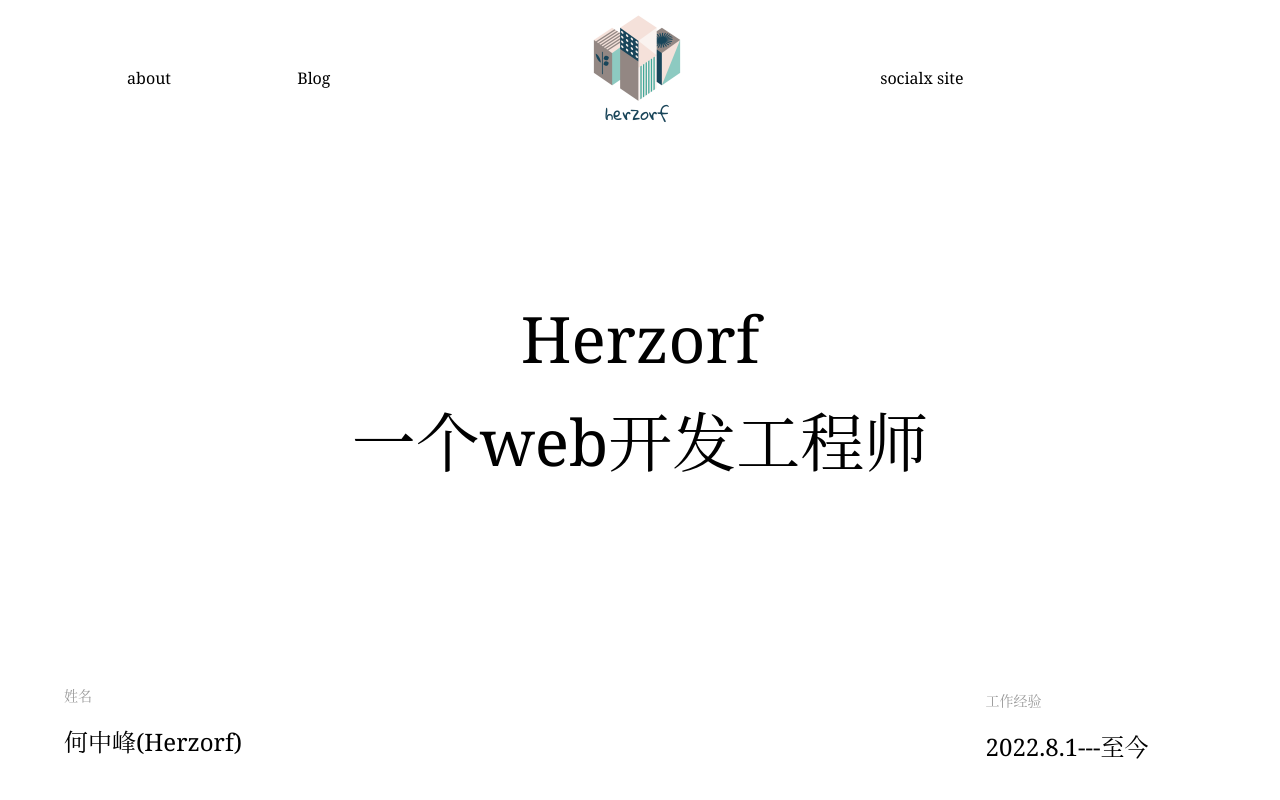
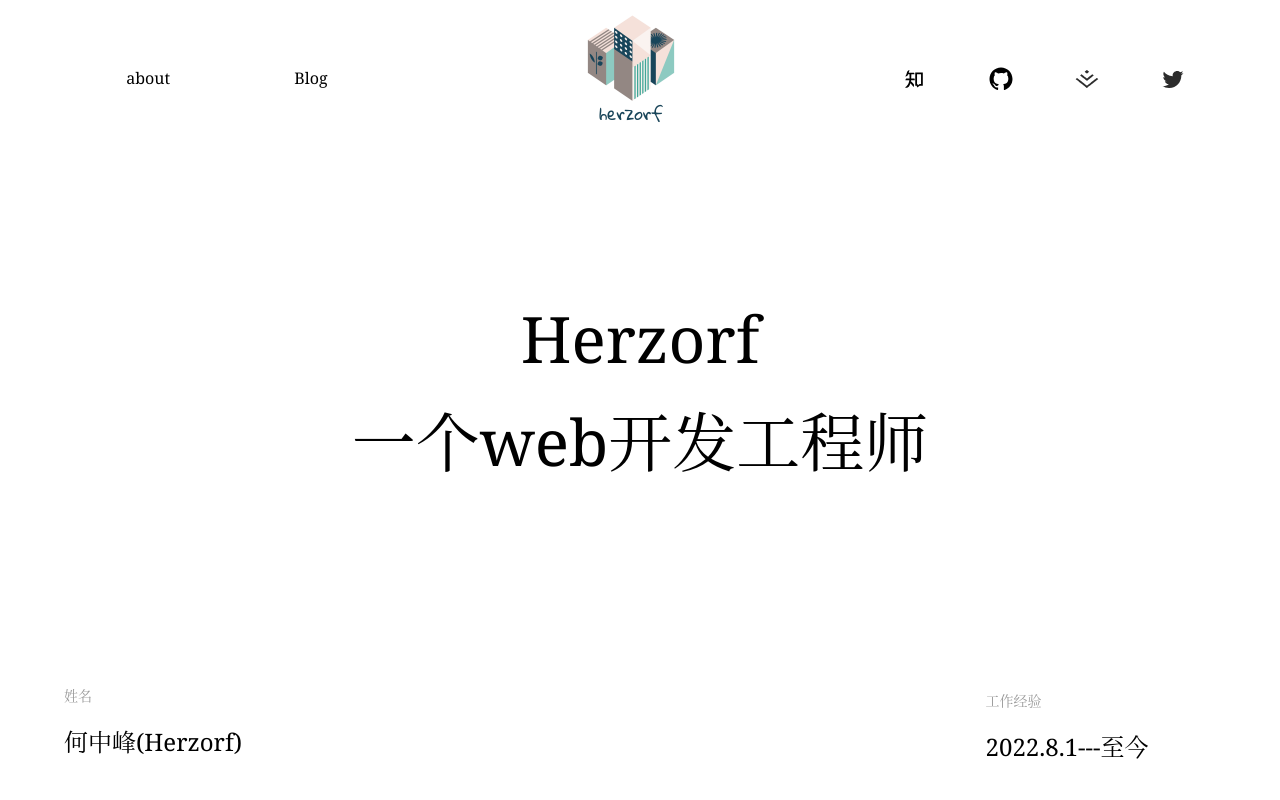
Before and after one commit to herzorf/herzorf, a Vue app: page / in a window 1280 px wide. Shown: the top 800 px of the page. Built offline with nearby package versions, Linux system fonts and the light colour scheme.

Commit message:
添加social的图标和链接

```diff
--- a/src/components/header/components/social/social.vue
+++ b/src/components/header/components/social/social.vue
@@ -1,14 +1,44 @@
 <template>
     <div class="social">
-        socialx site
+        <div class="socialItem">
+            <a href="https://www.zhihu.com/people/hezhongfeng">
+                <Svg class="zhihublack"></Svg>
+            </a>
+        </div>
+        <div class="socialItem">
+            <a href="https://github.com/herzorf">
+                <Svg class="githubblack"></Svg>
+            </a>
+        </div>
+        <div class="socialItem">
+            <a href="https://juejin.cn/user/3122268755467566/posts">
+                <Svg class="juejinblack"></Svg>
+            </a>
+        </div>
+        <div class="socialItem">
+            <a href="https://twitter.com/herzorf">
+                <Svg class="twitterblack"></Svg>
+            </a>
+        </div>
     </div>
 </template>
 
 <script lang="ts" setup>
+import Svg from '../../../svg/svg.vue';
+
 
 </script>
 <style lang="scss">
 .social {
     flex-grow: 0.3;
+    font-size: 24px;
+    display: flex;
+    align-items: center;
+    justify-content: space-around;
+    color: black;
+
+    .socialItem {
+        cursor: pointer;
+    }
 }
 </style>
--- a/src/reset.css
+++ b/src/reset.css
@@ -6,7 +6,7 @@
 
 a{
     text-decoration: none;
-
+    color: inherit;
 }
 ul,ol{
     list-style-type: none;
```
Also changed, not shown: src/assets/font/fontcss.js.
